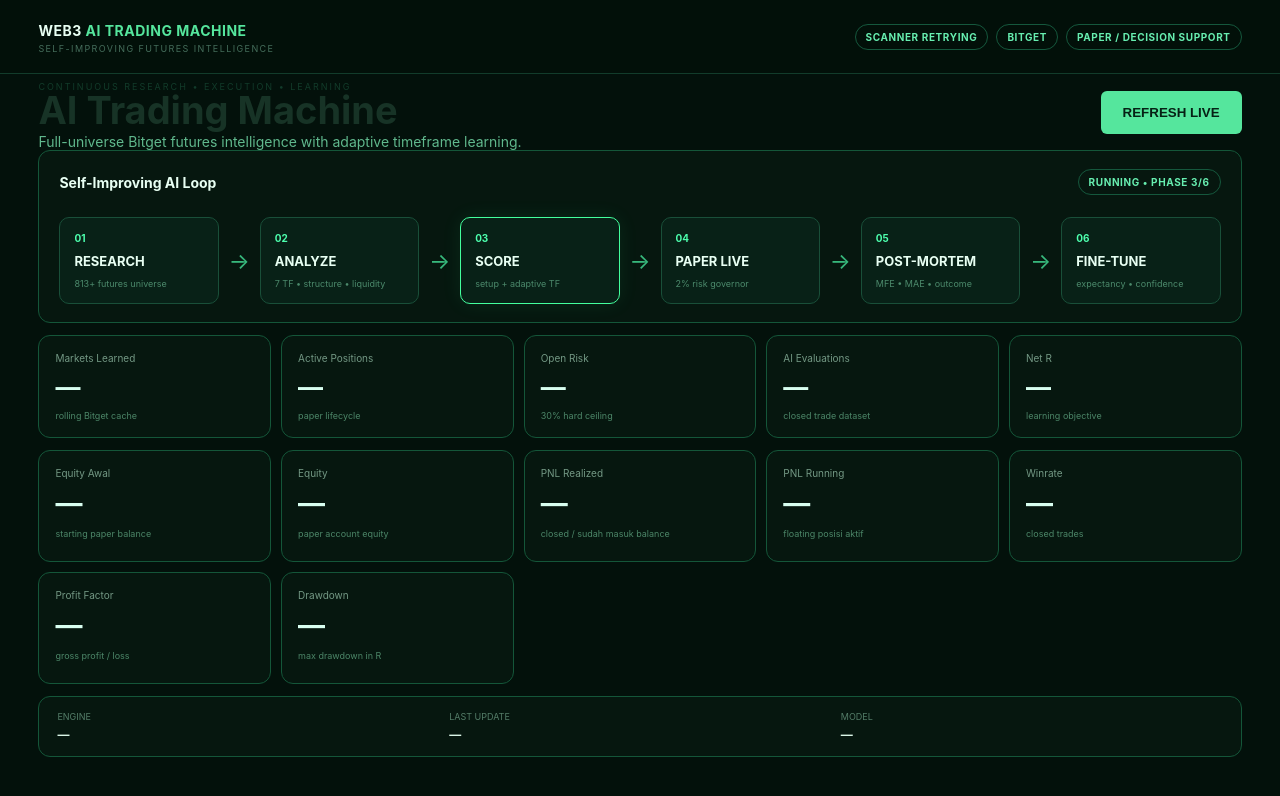
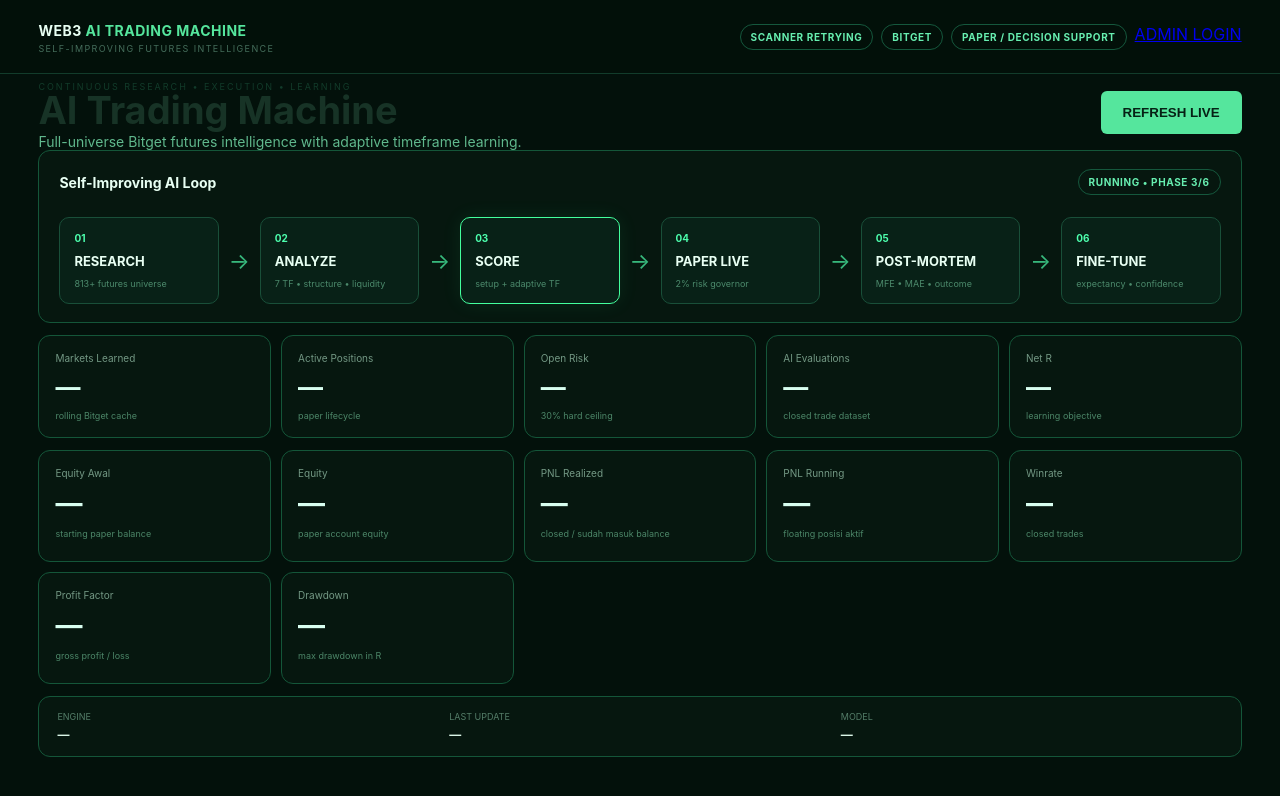
Before and after one commit to tradingakun871-jpg/web3-crypto-futures-ai, a website: page public/index.html in a window 1280 px wide. Drawn offline with Linux system fonts and the light colour scheme; no server answers.

Commit message:
Add administrator login entry to public dashboard

```diff
--- a/public/index.html
+++ b/public/index.html
@@ -15,7 +15,7 @@
   <div class="topstatus">
     <span id="scannerState">SCANNER STARTING</span>
     <span id="bitgetState">BITGET</span>
-    <span>PAPER / DECISION SUPPORT</span>
+    <span>PAPER / DECISION SUPPORT</span><a class="adminlink" href="/login">ADMIN LOGIN</a>
   </div>
 </header>
 
```
